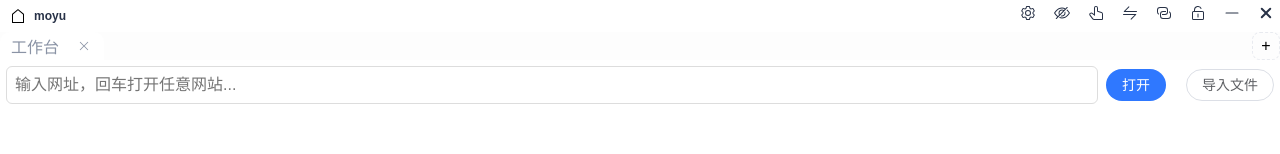
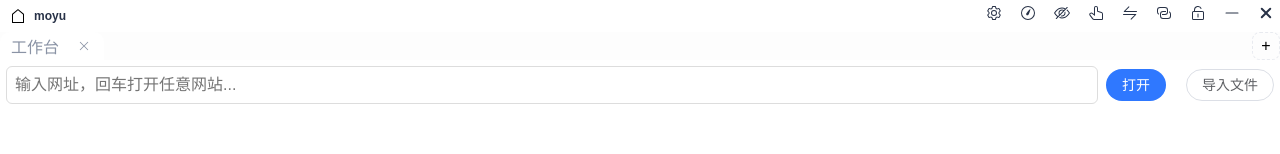
Before and after one commit to wangbenchi66/MoYu, a Vue app in the folder MoYu/: page / in a window 1280 px wide. Shown: the top 154 px of the page. Built offline with nearby package versions, Linux system fonts and the light colour scheme.

Commit message:
😃透明度设置优化

```diff
--- a/MoYu/src/App.vue
+++ b/MoYu/src/App.vue
@@ -849,6 +849,7 @@ function localShortcutHandler(e) {
         :openSettingsModal="openSettingsModal"
         :togglePin="togglePin"
         :toggleSetting="toggleSetting"
+        :patchSetting="patchSetting"
         :handleMinimize="handleMinimize"
         :handleMaximize="handleMaximize"
         :handleClose="handleClose"
@@ -861,6 +862,7 @@ function localShortcutHandler(e) {
         :openSettingsModal="openSettingsModal"
         :togglePin="togglePin"
         :toggleSetting="toggleSetting"
+        :patchSetting="patchSetting"
         :handleMinimize="handleMinimize"
         :handleMaximize="handleMaximize"
         :handleClose="handleClose"
--- a/MoYu/src/layouts/TopBar.vue
+++ b/MoYu/src/layouts/TopBar.vue
@@ -1,5 +1,5 @@
 <script setup>
-import { CloseBold, Connection, Hide, House, Lock, Minus, Pointer, Setting, Switch, Unlock } from '@element-plus/icons-vue';
+import { CloseBold, Connection, Hide, House, Lock, Minus, Pointer, Setting, Stopwatch, Switch, Unlock } from '@element-plus/icons-vue';
 import { defineProps } from 'vue';
 import BaseButton from '../components/BaseButton.vue';
 
@@ -9,11 +9,23 @@ const props = defineProps({
   openSettingsModal: Function,
   togglePin: Function,
   toggleSetting: Function,
+  patchSetting: Function,
   handleMinimize: Function,
   handleMaximize: Function,
   handleClose: Function,
   goHome: Function
 });
+
+// 标题栏透明度快捷切换（在预设值间循环）
+const cycleTitlebarOpacity = () => {
+  try {
+    const presets = [15, 40, 60, 85];
+    const cur = Number(props.settings?.transparency ?? 85);
+    const idx = presets.indexOf(cur);
+    const next = presets[(idx + 1) % presets.length];
+    props.patchSetting && props.patchSetting('transparency', next);
+  } catch (e) {}
+};
 </script>
 
 <template>
@@ -40,6 +52,12 @@ const props = defineProps({
         title="设置"
         @click="props.openSettingsModal"
         ><el-icon><Setting /></el-icon>
+      </BaseButton>
+      <BaseButton
+        class="control-btn titlebar-opacity-toggle"
+        :title="`标题栏透明度：${props.settings.transparency ?? 85}%（点击切换）`"
+        @click="cycleTitlebarOpacity">
+        <el-icon><Stopwatch /></el-icon>
       </BaseButton>
       <BaseButton
         class="control-btn"
```
